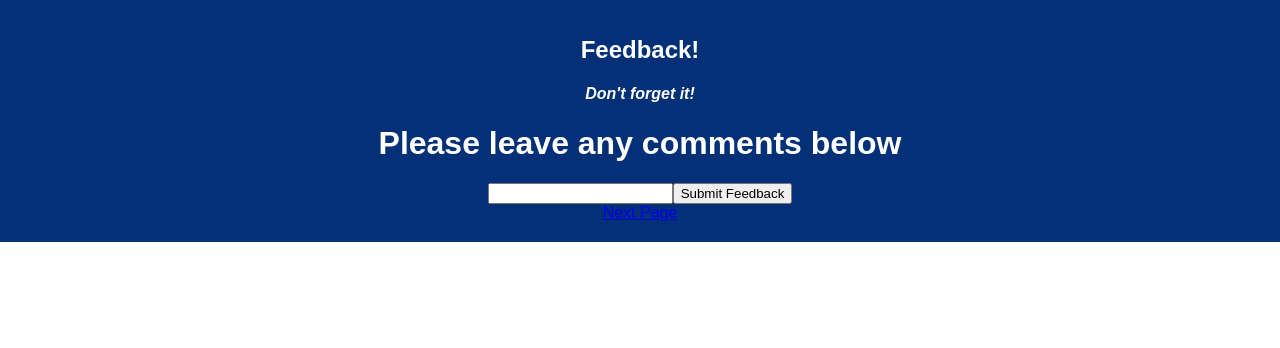
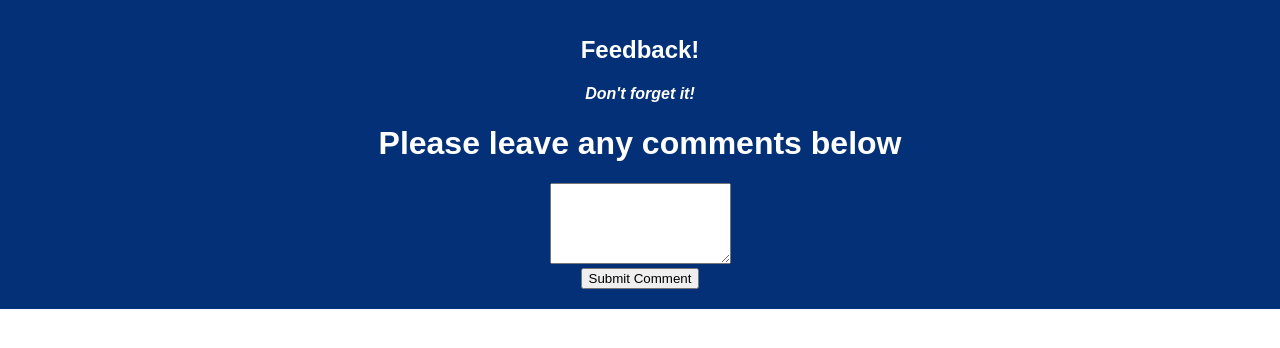
Before and after one commit to gvorvik/weekend-7-project, a React (Create React App) app: page /comments in a window 1280 px wide. Shown: the top 348 px of the page. Built offline with nearby package versions, Linux system fonts and the light colour scheme.

Commit message:
toggle comment button and link

```diff
--- a/src/components/comments/comments.js
+++ b/src/components/comments/comments.js
@@ -11,7 +11,8 @@ class Comments extends Component {
     super(props);
 
     this.state = {
-      comment: ''
+      comment: '',
+      submitted: false,
     };
   }
 
@@ -21,23 +22,31 @@ class Comments extends Component {
     });
   }
 
-  sendFeedback = () => {
+  sendComment = () => {
     if (this.state.comment === '') {
       return alert('Please comment on your day\'s experience!');
     }
-    let action = {type: 'SUBMIT_FEEDBACK', payload: this.state.comment};
+    let action = {type: 'SUBMIT_COMMENT', payload: this.state.comment};
     this.props.dispatch(action);
+    this.handleToggleClick();
     console.log(this.state.comment);
   };
+
+  handleToggleClick = () => {
+    this.setState({
+      submitted: !this.state.submitted,
+    });
+  }
 
   render() {
     return (
       <div>
           <h1>Please leave any comments below</h1>
-          <input onChange={this.handleCommentInput} type="text"/>
-          <button onClick={this.sendFeedback}>Submit Feedback</button>
+          <textarea onChange={this.handleCommentInput} rows="5" cols="20"></textarea>
           <br/>
-          <Link to='/submission'>Next Page</Link>
+          {this.state.submitted ? <Link onClick={this.handleToggleClick} to='/submission'>Next Page</Link>:
+          <button onClick={this.sendComment}>Submit Comment</button>}
+
       </div>
     );
   }
--- a/src/components/content/content.js
+++ b/src/components/content/content.js
@@ -16,7 +16,8 @@ class Content extends Component {
     return (
       <div>
         <h1>How well are you understanding today's new content?</h1>
-        <select onChange={this.handleContentUnderstandingRating} name="contentRatings">
+        <select onChange={this.handleContentUnderstandingRating} defaultValue="" name="contentRatings">
+          <option disabled value=""> -- select an option -- </option>
           <option value="1">1</option>
           <option value="2">2</option>
           <option value="3">3</option>
--- a/src/components/feeling/feeling.js
+++ b/src/components/feeling/feeling.js
@@ -16,7 +16,8 @@ class Feeling extends Component {
         return (
             <div>
                 <h1>How are you feeling today?</h1>
-                <select onChange={this.handleFeelingRating} name="feelingRatings">
+                <select onChange={this.handleFeelingRating} defaultValue="" name="feelingRatings">
+                    <option disabled value=""> -- select an option -- </option>
                     <option value="1">1</option>
                     <option value="2">2</option>
                     <option value="3">3</option>
--- a/src/components/support/support.js
+++ b/src/components/support/support.js
@@ -16,7 +16,8 @@ class Support extends Component {
     return (
       <div>
         <h1>Hello Support</h1>
-        <select onChange={this.handleSupportRating} name="supportRatings">
+        <select onChange={this.handleSupportRating} defaultValue="" name="supportRatings">
+          <option disabled value=""> -- select an option -- </option>
           <option value="1">1</option>
           <option value="2">2</option>
           <option value="3">3</option>
--- a/src/index.js
+++ b/src/index.js
@@ -18,7 +18,7 @@ const studentReviewReducer = (state = {}, action) => {
     else if(action.type === 'SUPPORT_RATING') {
         return {...state, supportRating: action.payload};
     }
-    else if(action.type === 'SUBMIT_FEEDBACK') {
+    else if(action.type === 'SUBMIT_COMMENT') {
         return {...state, feedbackComment: action.payload};
     }
     else if(action.type === 'CLEAR_FEEDBACK') {
```
